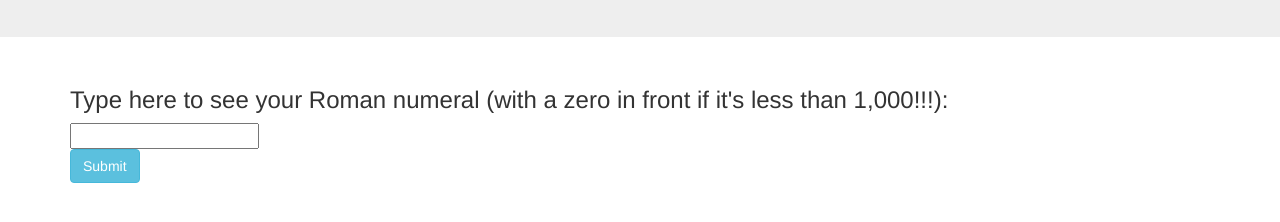
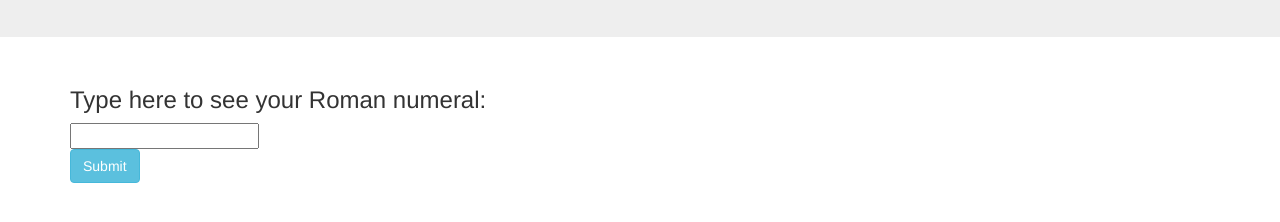
Before and after one commit to gravytates/roman-numerals, a plain HTML site: page index.html in a window 1280 px wide. Shown: the part 228-450 px from the top of the page. Drawn offline with nearby package versions, Linux system fonts and the light colour scheme.

Commit message:
add indentation cleanup and push final

```diff
--- a/index.html
+++ b/index.html
@@ -17,7 +17,7 @@
     </div>
     <div class="container">
       <form id="form">
-        <h3>Type here to see your Roman numeral (with a zero in front if it's less than 1,000!!!):</h3>
+        <h3>Type here to see your Roman numeral:</h3>
         <input type="text" id="userInput"><br>
         <button type="submit" class="btn btn-info">Submit</button>
       </form>
@@ -27,9 +27,6 @@
         <p> Your result is: <span id="romResult"></span></p>
         <button type="click" class="btn btn-danger" id="reload">RELOAD!</button>
       </div>
-
-
-
     </div>
   </body>
 </html>
```
Also changed, not shown: js/scripts.js (+2 -17 lines), 1 other file.
